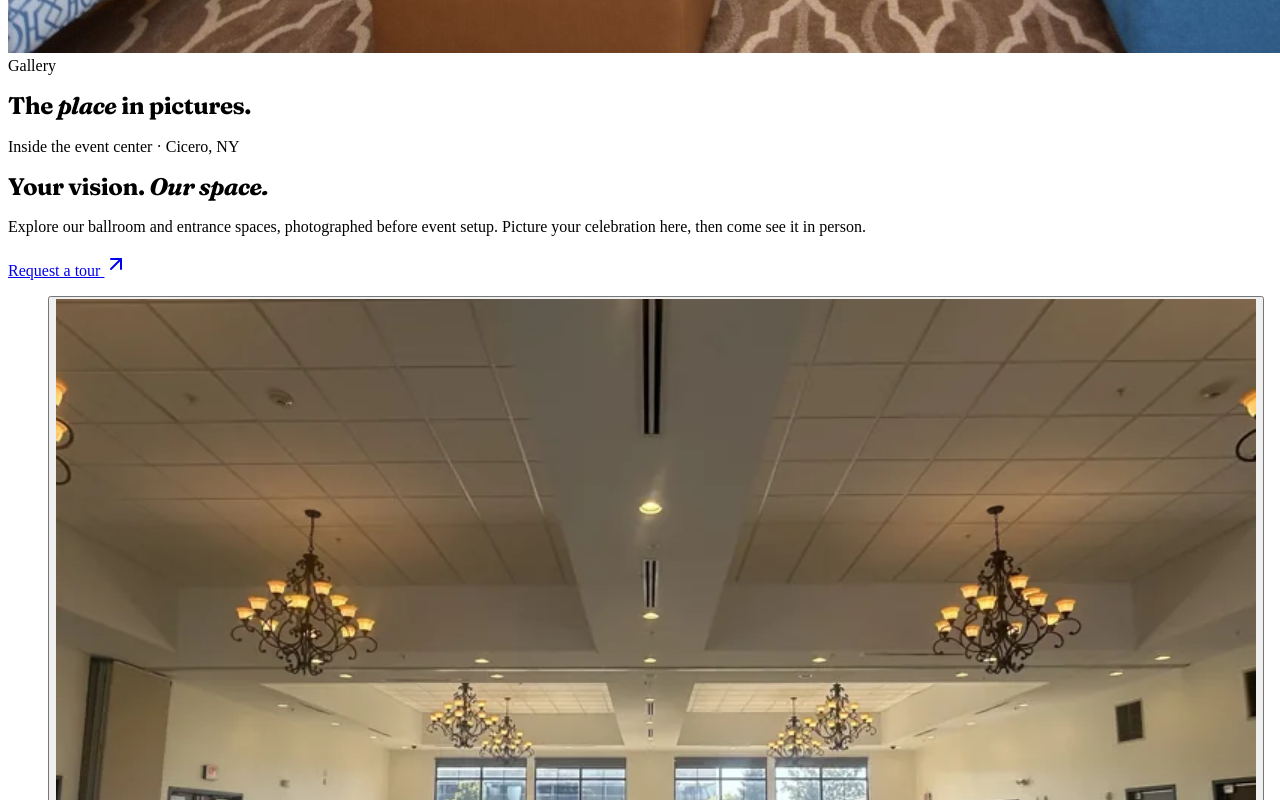
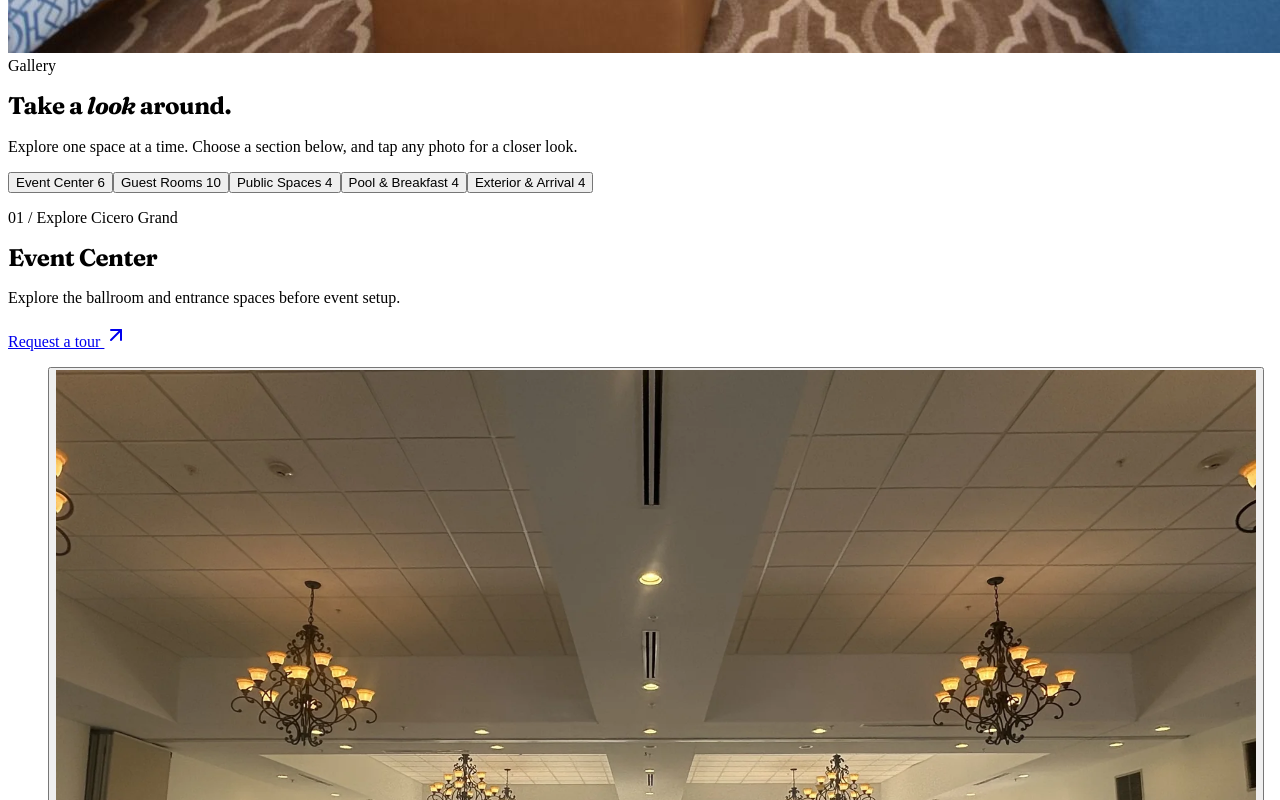
Before and after one commit to kayurp19/cicero-grand, a React (Vite) app in the folder client/: page /gallery in a window 1280 px wide. Shown: the part 1580-2380 px from the top of the page. Built offline with nearby package versions, Linux system fonts and the light colour scheme; no server answers.

Commit message:
Organize photo gallery by event center, suites, public spaces, amenities and exterior

```diff
--- a/client/src/pages/Gallery.tsx
+++ b/client/src/pages/Gallery.tsx
@@ -1,77 +1,110 @@
-import { useState } from 'react';
-import { X } from 'lucide-react';
+import { useRef, useState } from 'react';
+import { Link } from 'wouter';
+import { ArrowUpRight, ChevronLeft, ChevronRight } from 'lucide-react';
 import { PageHero } from '../components/PageHero';
-import { Reveal } from '../components/Reveal';
-import { VenueGallery } from '../components/VenueGallery';
+import { venuePhotos } from '../components/VenueGallery';
+import { Dialog, DialogContent, DialogTitle, DialogDescription } from '../components/ui/dialog';
 import { useContent } from '../lib/content';
 import { useSeo } from '../hooks/useSeo';
-import gallerySeed from '../content/gallery.json';
+
+type Photo = { src: string; label: string; alt: string };
+type Section = { id: string; title: string; intro: string; photos: Photo[] };
+const sections = [
+  { id: 'events', title: 'Event Center', intro: 'Explore the ballroom and entrance spaces before event setup.' },
+  { id: 'rooms', title: 'Guest Rooms', intro: 'A closer look at our suites, sleeping areas and guest bathrooms.' },
+  { id: 'public', title: 'Public Spaces', intro: 'Step inside the lobby and shared spaces around the hotel.' },
+  { id: 'amenities', title: 'Pool & Breakfast', intro: 'See our indoor pool and breakfast spaces.' },
+  { id: 'exterior', title: 'Exterior & Arrival', intro: 'Get familiar with the hotel and entrance before you arrive.' },
+  { id: 'other', title: 'More Around the Hotel', intro: 'More views from the Cicero Grand.' },
+];
+
+function category(src: string) {
+  if (/event-|venue-|ballroom|foyer/.test(src)) return 'events';
+  if (/suite|queen|king|bathroom/.test(src)) return 'rooms';
+  if (/lobby|sitting|fireplace/.test(src)) return 'public';
+  if (/pool|breakfast|fitness|gym/.test(src)) return 'amenities';
+  if (/exterior/.test(src)) return 'exterior';
+  return 'other';
+}
+
+function label(src: string) {
+  const filename = src.split('/').pop()?.replace(/\.[^.]+$/, '').replace(/-\d+$/, '') || 'Hotel view';
+  const labels: Record<string, string> = {
+    'king-suite': 'King suite', 'two-queen-suite': 'Two-queen suite',
+    'accessible-queen': 'Accessible queen suite', 'king-jacuzzi': 'King whirlpool suite',
+    bathroom: 'Guest bathroom', 'lobby-fireplace': 'Lobby fireplace', 'lobby-sitting': 'Lobby seating',
+    lobby: 'The lobby', breakfast: 'Breakfast area', pool: 'Indoor pool',
+    'exterior-entrance': 'Hotel entrance', exterior: 'Hotel exterior',
+  };
+  return labels[filename] || filename.replace(/-/g, ' ').replace(/^./, c => c.toUpperCase());
+}
 
 export default function Gallery() {
   const photos = useContent<string[]>('gallery');
-  const [open, setOpen] = useState<string | null>(null);
+  const opener = useRef<HTMLButtonElement | null>(null);
+  const [open, setOpen] = useState<{ section: Section; index: number } | null>(null);
+  const realVenue = venuePhotos.map(p => ({ src: `/photos/${p.slug}.webp`, label: p.label, alt: p.alt }));
+  const groups: Section[] = sections.map(s => ({
+    ...s,
+    photos: s.id === 'events' ? realVenue : [...new Set(photos)]
+      .filter(src => category(src) === s.id)
+      .map(src => ({ src, label: label(src), alt: `${label(src)} at the Cicero Grand in Cicero, NY` })),
+  })).filter(s => s.photos.length > 0);
+  const current = open?.section.photos[open.index];
+  const step = (delta: number) => setOpen(value => value ? { ...value, index: (value.index + delta + value.section.photos.length) % value.section.photos.length } : null);
 
   useSeo({
-    title: 'Photo Gallery · The Cicero Grand Hotel, Cicero NY',
-    description:
-      'Photos of The Cicero Grand: all-suite guest rooms, indoor pool, breakfast, lobby, fitness center, and event spaces near Syracuse, NY.',
+    title: 'Photo Gallery · Event Center, Suites & Public Spaces | Cicero Grand',
+    description: 'Explore Cicero Grand photos by section: event center, guest rooms, public spaces, pool, breakfast and hotel exterior in Cicero, NY.',
     canonicalPath: '/gallery',
+    ogImage: '/photos/cicero-grand-ballroom-wide.jpg',
   });
 
   return (
     <>
-      <PageHero
-        eyebrow="Gallery"
-        image="/photos/lobby-2.jpg"
-        title={<>The <em className="italic font-light">place</em> in pictures.</>}
-      />
-
-      <VenueGallery />
-
-      <section className="bg-background py-24 lg:py-32">
+      <PageHero eyebrow="Gallery" image="/photos/lobby-2.jpg" title={<>Take a <em className="italic font-light">look</em> around.</>} intro="Explore one space at a time. Choose a section below, and tap any photo for a closer look." />
+      <nav aria-label="Gallery sections" className="bg-background border-b border-border py-6">
+        <div className="max-w-[1400px] mx-auto px-5 lg:px-10 flex flex-wrap gap-2">
+          {groups.map(s => <button key={s.id} type="button" data-testid={`gallery-jump-${s.id}`} onClick={() => document.getElementById(`gallery-${s.id}`)?.scrollIntoView({ behavior: window.matchMedia('(prefers-reduced-motion: reduce)').matches ? 'instant' : 'smooth', block: 'start' })} className="px-5 py-3 text-sm rounded-full border border-border hover:bg-primary hover:text-primary-foreground focus-visible:outline focus-visible:outline-2 focus-visible:outline-primary transition-colors">{s.title} <span className="ml-1 opacity-60">{s.photos.length}</span></button>)}
+        </div>
+      </nav>
+      {groups.map((s, index) => (
+        <section key={s.id} id={`gallery-${s.id}`} data-testid={`gallery-section-${s.id}`} className={`scroll-mt-36 py-16 lg:py-24 ${index % 2 ? 'bg-background' : 'bg-muted/30'}`}>
           <div className="max-w-[1400px] mx-auto px-5 lg:px-10">
-          <div className="grid grid-cols-2 md:grid-cols-3 gap-3 lg:gap-4">
-            {photos.map((src, i) => (
-              <Reveal key={src} delay={(i % 6) * 40}>
-                <button
-                  type="button"
-                  onClick={() => setOpen(src)}
-                  data-testid={`gallery-photo-${i}`}
-                  className={`block w-full overflow-hidden rounded-2xl bg-muted ${
-                    i % 5 === 0 ? 'aspect-[4/5]' : i % 7 === 0 ? 'aspect-[5/4]' : 'aspect-square'
-                  }`}
-                >
-                  <img
-                    src={src}
-                    alt=""
-                    loading="lazy"
-                    className="w-full h-full object-cover transition-transform duration-700 hover:scale-105"
-                  />
+            <div className="flex flex-col sm:flex-row sm:items-end sm:justify-between gap-5 mb-8">
+              <div>
+                <p className="text-xs uppercase tracking-[0.2em] text-muted-foreground mb-3">{String(index + 1).padStart(2, '0')} / Explore Cicero Grand</p>
+                <h2 className="font-display text-[clamp(2rem,4.5vw,3.8rem)] tracking-tight leading-tight mb-3">{s.title}</h2>
+                <p className="text-base text-muted-foreground">{s.intro}</p>
+              </div>
+              {s.id === 'events' && <Link href="/contact?topic=Event%20%2F%20meeting%20inquiry&tour=1" data-testid="gallery-tour" className="shrink-0 inline-flex justify-center items-center gap-2 px-6 py-4 bg-primary text-primary-foreground rounded-full font-medium">Request a tour <ArrowUpRight className="w-4 h-4" /></Link>}
+              {s.id === 'rooms' && <Link href="/rooms" data-testid="gallery-suites" className="shrink-0 inline-flex items-center gap-2 text-sm font-medium underline underline-offset-4">Explore our suites <ArrowUpRight className="w-4 h-4" /></Link>}
+            </div>
+            <div className="grid grid-cols-1 sm:grid-cols-2 lg:grid-cols-3 gap-5 lg:gap-6">
+              {s.photos.map((p, i) => (
+                <figure key={p.src}>
+                  <button type="button" data-testid={`gallery-photo-${s.id}-${i}`} aria-label={`Enlarge ${p.label}, photo ${i + 1}`} onClick={event => { opener.current = event.currentTarget; setOpen({ section: s, index: i }); }} className="group w-full block rounded-2xl overflow-hidden bg-muted focus-visible:outline focus-visible:outline-2 focus-visible:outline-offset-4 focus-visible:outline-primary">
+                    <img src={p.src} alt={p.alt} loading="lazy" width={1200} height={900} className="w-full aspect-[4/3] object-cover transition-transform duration-500 motion-safe:group-hover:scale-[1.025]" />
                   </button>
-              </Reveal>
+                  <figcaption className="mt-3 flex justify-between gap-2 text-sm"><span>{p.label}</span><span className="text-muted-foreground">View photo</span></figcaption>
+                </figure>
               ))}
             </div>
           </div>
         </section>
-
-      {/* Lightbox */}
-      {open && (
-        <div
-          className="fixed inset-0 z-[100] bg-foreground/95 backdrop-blur-md flex items-center justify-center p-4 lg:p-12"
-          onClick={() => setOpen(null)}
-          data-testid="gallery-lightbox"
-        >
-          <button
-            type="button"
-            onClick={() => setOpen(null)}
-            className="absolute top-5 right-5 w-12 h-12 rounded-full bg-background/10 text-background hover:bg-background/20 grid place-items-center"
-            aria-label="Close"
-          >
-            <X className="w-5 h-5" />
-          </button>
-          <img src={open} alt="" className="max-w-full max-h-full rounded-2xl" />
+      ))}
+      <Dialog open={!!open} onOpenChange={value => { if (!value) setOpen(null); }}>
+        <DialogContent className="max-w-5xl w-[calc(100%-2rem)] p-4 sm:p-6 max-h-[90svh] overflow-y-auto" onCloseAutoFocus={event => { event.preventDefault(); opener.current?.focus(); }} onKeyDown={event => { if (event.key === 'ArrowLeft') step(-1); if (event.key === 'ArrowRight') step(1); }} data-testid="gallery-lightbox">
+          <DialogTitle className="pr-8">{current?.label}</DialogTitle>
+          <DialogDescription>{open?.section.title} · Cicero Grand, Cicero NY</DialogDescription>
+          {current && <img src={current.src} alt={current.alt} className="w-full max-h-[60svh] object-contain rounded-lg" />}
+          <div className="flex items-center justify-between">
+            <button type="button" onClick={() => step(-1)} aria-label="Previous photo" data-testid="gallery-previous" className="p-3 rounded-full border border-border hover:bg-muted"><ChevronLeft className="w-5 h-5" /></button>
+            <p className="text-sm text-muted-foreground" data-testid="gallery-count">{(open?.index ?? 0) + 1} / {open?.section.photos.length}</p>
+            <button type="button" onClick={() => step(1)} aria-label="Next photo" data-testid="gallery-next" className="p-3 rounded-full border border-border hover:bg-muted"><ChevronRight className="w-5 h-5" /></button>
           </div>
-      )}
+        </DialogContent>
+      </Dialog>
     </>
   );
 }
```
Lines whose indentation alone changed are shown as unchanged.
